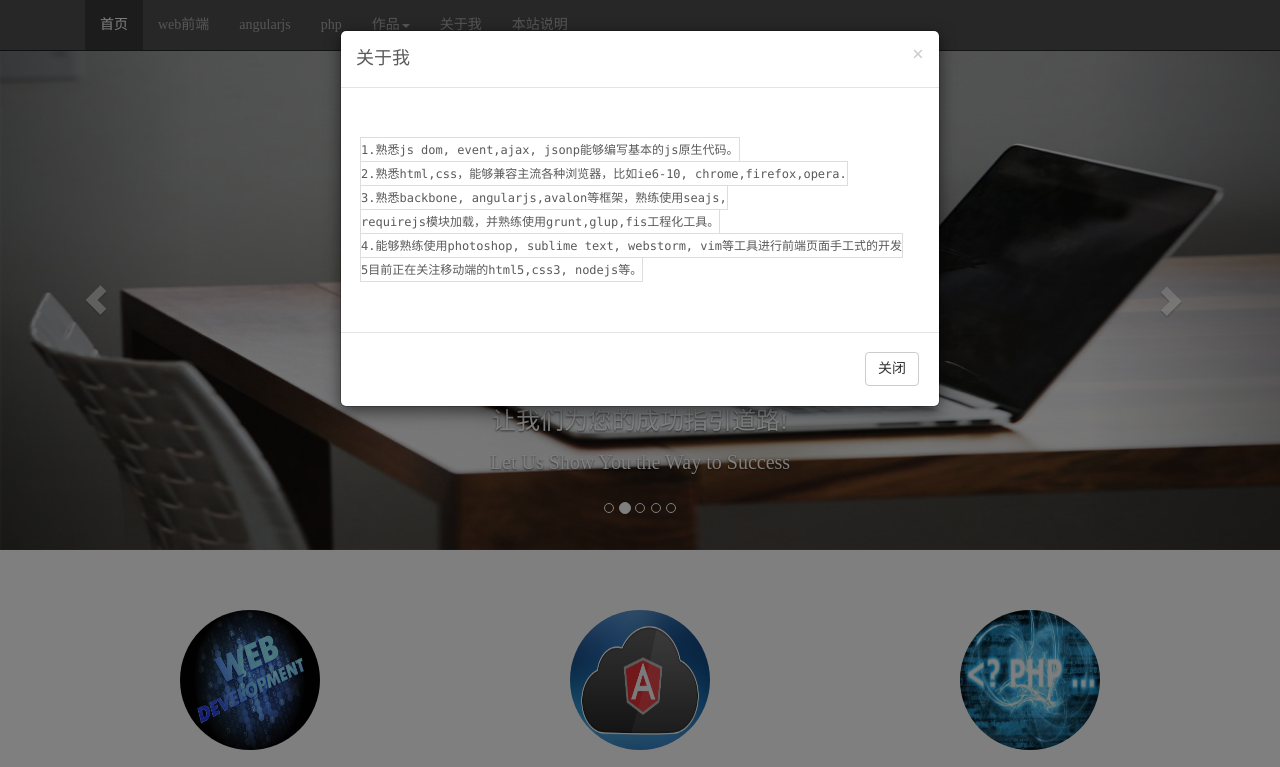
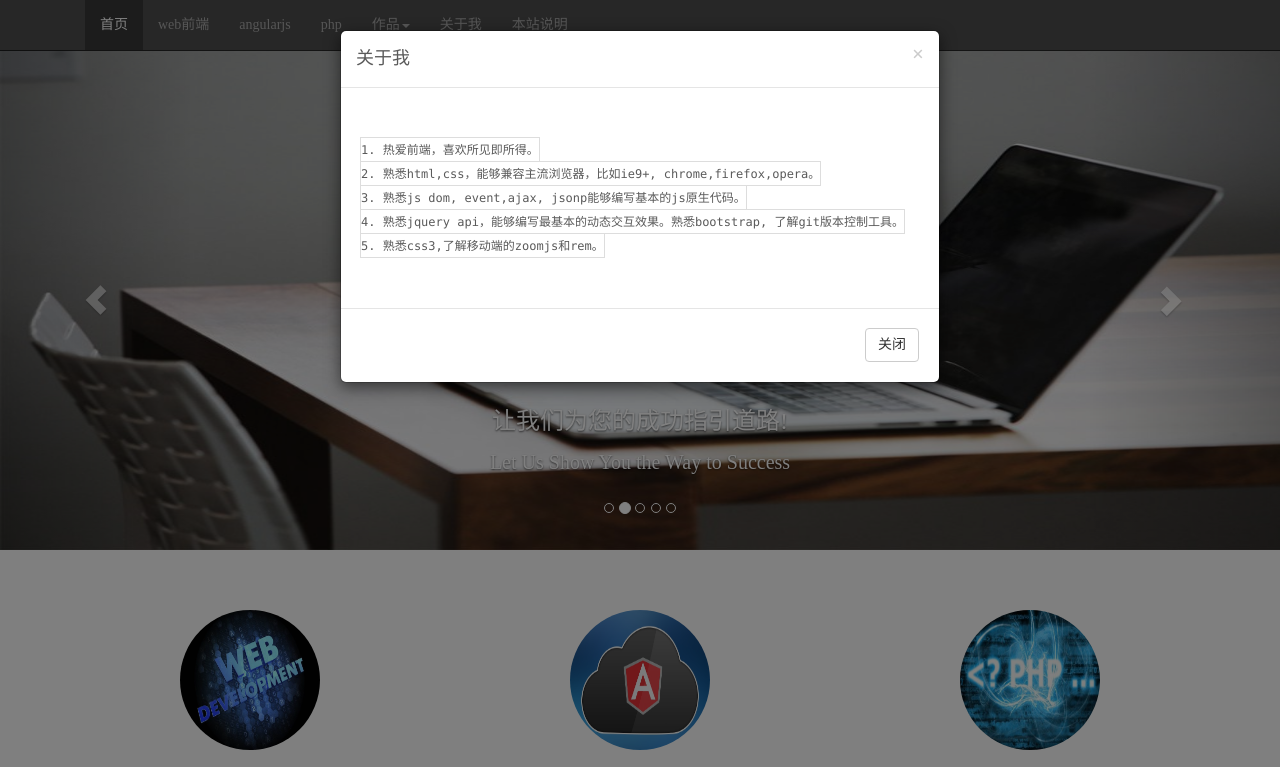
Before and after one commit to yatmin/yatmin.github.io, a plain HTML site: page index.html in a window 1280 px wide. Both pictures are taken after a click on the item "关于我". Shown: the top 767 px of the page. Drawn offline with Linux system fonts and the light colour scheme.

Commit message:
Update index.html

```diff
--- a/index.html
+++ b/index.html
@@ -389,11 +389,16 @@ var  oMe=document.getElementById('me');
 oMe.onclick=function(){
 	//alert(122);
 	function create(){
-		var arr=['1.熟悉js dom, event,ajax, jsonp能够编写基本的js原生代码。',
-		'2.熟悉html,css，能够兼容主流各种浏览器，比如ie6-10, chrome,firefox,opera.',
-		'3.熟悉backbone, angularjs,avalon等框架，熟练使用seajs,', 'requirejs模块加载，并熟练使用grunt,glup,fis工程化工具。',
-		'4.能够熟练使用photoshop, sublime text, webstorm, vim等工具进行前端页面手工式的开发',
-		'5目前正在关注移动端的html5,css3, nodejs等。'
+		var arr=[
+			'1. 热爱前端，喜欢所见即所得。',
+                        '2. 熟悉html,css，能够兼容主流浏览器，比如ie9+, chrome,firefox,opera。',
+                        '3. 熟悉js dom, event,ajax, jsonp能够编写基本的js原生代码。',
+			'4. 熟悉jquery api，能够编写最基本的动态交互效果。熟悉bootstrap, 了解git版本控制工具。',
+			'5. 熟悉css3,了解移动端的zoomjs和rem。',
+			'6. 能够熟练使用firebug,chrome调试工作调试代码，并能够进一步进行优化。',
+			'7. 能够熟练使用photoshop, sublime text, webstorm, editplus等工具进行前端页面开发。',
+		        '8. 了解php和mysql的基本语法。',
+			'9. 目前正在关注和学习angularjs,nodejs和移动端。'
 		];
         var html = [];
         for(var i=0;i<arr.length;i++){
```
